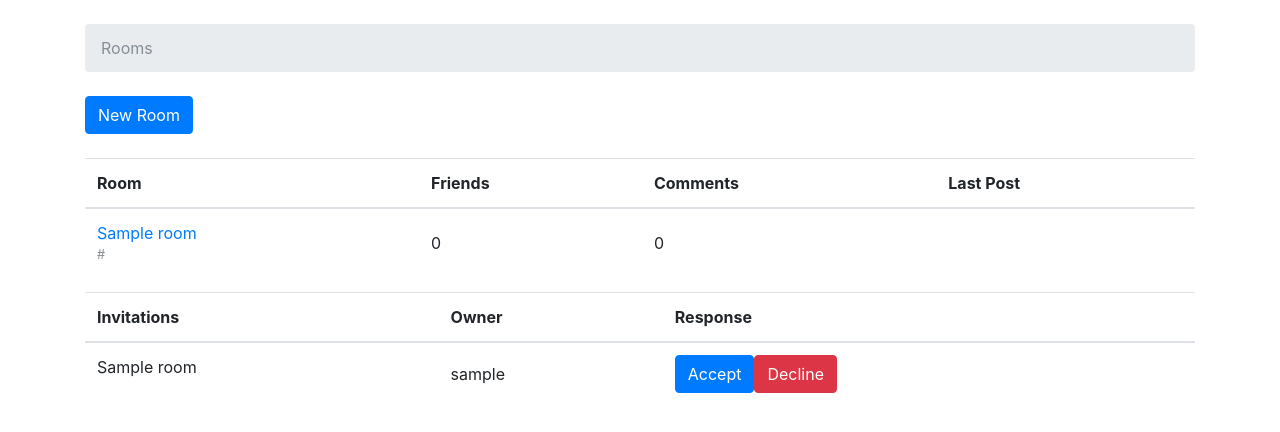
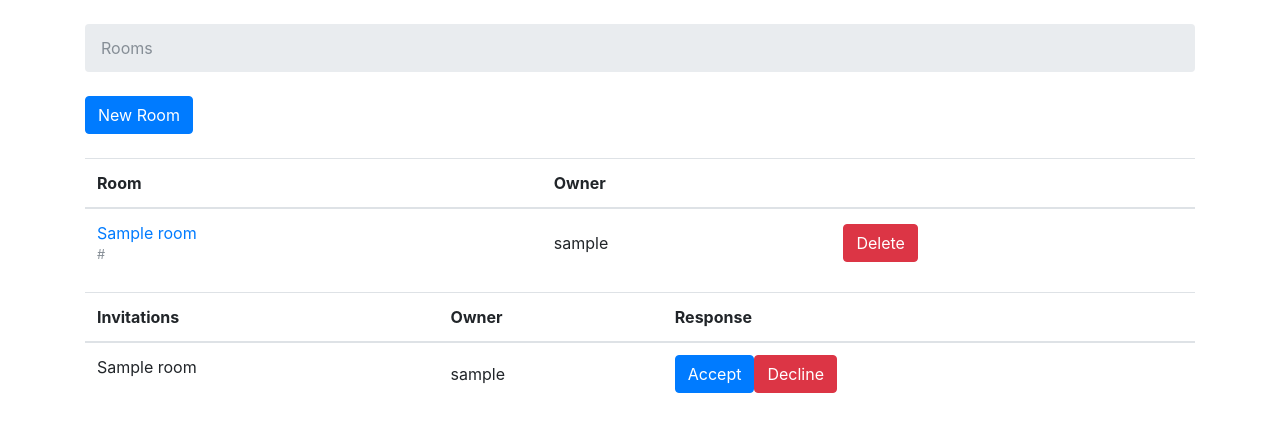
Before and after one commit to shunyaorad/video_comment_test, a Django app: page / in a window 1280 px wide. Shown: the part 56-488 px from the top of the page. Run offline with Django 3.2, Linux system fonts and the light colour scheme; a user stored in the database is signed in; tables that the repository leaves empty hold one stand-in row (values such as "Sample post"); data that the repository does not hold is empty; some libraries are stand-ins or nearby versions.

Commit message:
Ajax way to fetch visible rooms in home dashboard.

```diff
--- a/alpha/vidu/rooms/models.py
+++ b/alpha/vidu/rooms/models.py
@@ -37,7 +37,6 @@ class Profile(models.Model):
 	username = models.CharField(max_length=20)
 	email = models.CharField(blank=True, max_length=32)
 	visible_rooms = models.ManyToManyField(Room, related_name="visible_rooms", blank=True)
-	# invitations = models.ManyToManyField(Room, related_name="invitations", null=True, blank=True)
 
 	def __unicode__(self):
 		return 'Entry(id=' + str(self.id) + ')'
@@ -57,10 +56,3 @@ class Invitation(models.Model):
 
 	class Meta:
 		unique_together = ['room', 'invited_profile']
-
-	def as_dict(self):
-		return {
-			"room_pk": self.room.pk,
-			"room_name": self.room.name,
-			"room_owner": self.room.owner.username
-		}
--- a/alpha/vidu/rooms/views.py
+++ b/alpha/vidu/rooms/views.py
@@ -77,7 +77,8 @@ def convert_room_info_to_dict(room):
 		'video_url': room.video_url,
 		'owner': room.owner.username,
 		'owner_pk': room.owner.pk,
-		'room_pk': room.pk
+		'room_pk': room.pk,
+		'created_at': timezone.localtime(room.created_at).strftime("%m/%d/%Y %H:%M:%S"),
 	}
 	return response_text
 
@@ -125,19 +126,15 @@ def post_comment(request):
 	if request.method != 'POST':
 		raise Http404
 	# TODO: check if request contains valid fields
-	print(request.POST)
 	form = NewCommentForm(request.POST)
 	if form.is_valid():
-		print("form is valid")
 		comment = form.save(commit=False)
 		comment.created_by = request.user
-		print("Comment: " + comment.message)
 		comment.room = get_object_or_404(Room, pk=request.POST['room_pk'])
 		comment.time_stamp = request.POST['time_stamp']
 		comment.save()
 		response_text = convert_comment_to_dict(comment)
 	else:
-		print("Invalid form")
 		response_text = {'failed': 'Post is invalid'}
 	return HttpResponse(json.dumps(response_text), content_type='application/json')
 
@@ -184,6 +181,30 @@ def get_comment(request):
 
 
 @login_required
+def get_rooms(request):
+	"""
+	Ajax way to get new comments from database
+	:param request:
+	:return:
+	"""
+	# TODO: check valid request.POST
+	profile = request.user.profile
+	if 'last_room_update_time' in request.GET and not request.GET['last_room_update_time'] == '0':
+		last_update_time = parser.parse(request.GET['last_room_update_time'])
+		last_update_time = pytz.timezone('US/Eastern').localize(last_update_time)
+		# TODO: fix this time hack
+		last_update_time += timedelta(0, 1)
+		new_rooms = profile.visible_rooms.filter(created_at__gt=last_update_time).order_by('created_at')
+	else:
+		new_rooms = profile.visible_rooms.all()
+	response_text = []
+	for room in new_rooms:
+		parsed_room = convert_room_info_to_dict(room)
+		response_text.append(parsed_room)
+	return HttpResponse(json.dumps(response_text), content_type='application/json')
+
+
+@login_required
 def get_invitations(request):
 	"""
 	Ajax way to get new comments from database
--- a/alpha/vidu/static/js/home.js
+++ b/alpha/vidu/static/js/home.js
@@ -1,4 +1,5 @@
-var lastUpdateTime = '0';
+var lastInvitationUpdateTime = '0';
+var lastRoomUpdateTime = '0';
 
 window.onload = initialize();
 window.setInterval(fetchData, 500);
@@ -9,8 +10,57 @@ function initialize() {
 }
 
 function fetchData() {
-    console.log("lastUpdateTime: " + lastUpdateTime);
+    getNewRooms();
     getNewInvitation();
+}
+
+/**
+ * get new invitations from database
+ */
+function getNewRooms() {
+    $.ajax({
+        url: url_to_get_rooms,  // defined in room.html
+        type: 'GET',
+        datatype: 'json',
+        data: {
+            last_room_update_time: lastRoomUpdateTime
+        },
+        success: function (rooms) {
+            for (var i = 0; i < rooms.length; i++) {
+                lastRoomUpdateTime = getNewUpdateTime(lastRoomUpdateTime, rooms[i]);
+                showRoom(rooms[i]);
+            }
+            //TODO: insert form for delete the room
+            var visibleRoomTable = $("#visible-room-table");
+            var csrfTokenHTML = "<input type='hidden' name='csrfmiddlewaretoken' value='" + csrf_token + "'/>";
+            visibleRoomTable.append(csrfTokenHTML);
+
+        }
+    })
+}
+
+function showRoom(room) {
+    var roomURL = url_to_show_room.replace(/0/, room['room_pk']);
+    var visibleRoomTable = $("#visible-room-table");
+    var newInvitationHTML =
+        "<tr>" +
+            "<td class='align-middle'>" +
+                "<a href='" + roomURL + "'>" + room['name'] + "</a>" +
+                "<a href='" + room['video_url'] + "'>" +
+                    "<small class='text-muted d-block'>" +
+                        room['video_url'] +
+                    "</small>" +
+                "</a>" +
+            "</td>" +
+            "<td class='align-middle'>" +
+                room['owner'] +
+            "</td>" +
+            "<td class='align-middle'>" +
+                "<input onClick='respond_invitation(event)' type='submit' class='btn btn-danger invitation-response' " +
+                        "value='Delete' name=" + room['room_pk'] + ">" +
+            "</td>" +
+        "</tr>";
+    visibleRoomTable.append(newInvitationHTML);
 }
 
 /**
@@ -22,15 +72,15 @@ function getNewInvitation() {
         type: 'GET',
         datatype: 'json',
         data: {
-            last_update_time: lastUpdateTime
+            last_update_time: lastInvitationUpdateTime
         },
         success: function (invitations) {
             for (var i = 0; i < invitations.length; i++) {
-                lastUpdateTime = getNewUpdateTime(lastUpdateTime, invitations[i]);
+                lastInvitationUpdateTime = getNewUpdateTime(lastInvitationUpdateTime, invitations[i]);
                 showInvitation(invitations[i]);
             }
             var invitationTable = $("#invitation-table");
-            var csrfTokenHTML = "<input type='hidden' name='csrfmiddlewaretoken' value='" + csrf_token + "'/>"
+            var csrfTokenHTML = "<input type='hidden' name='csrfmiddlewaretoken' value='" + csrf_token + "'/>";
             invitationTable.append(csrfTokenHTML);
 
         }
--- a/alpha/vidu/templates/home.html
+++ b/alpha/vidu/templates/home.html
@@ -14,25 +14,11 @@
         <thead class="thead-inverse">
         <tr>
             <th>Room</th>
-            <th>Friends</th>
-            <th>Comments</th>
-            <th>Last Post</th>
+            <th>Owner</th>
+            <th></th>
         </tr>
         </thead>
-        <tbody>
-        {% for room in rooms %}
-            <tr>
-                <td>
-                    <a href="{% url 'show_room' room.pk %}">{{ room.name }}</a>
-                    <a href="{{ room.video_url }}">
-                        <small class="text-muted d-block">{{ room.video_url }}</small>
-                    </a>
-                </td>
-                <td class="align-middle">0</td>
-                <td class="align-middle">0</td>
-                <td></td>
-            </tr>
-        {% endfor %}
+        <tbody id="visible-room-table">
         </tbody>
     </table>
     <table class="table">
@@ -44,30 +30,16 @@
         </tr>
         </thead>
         <tbody id="invitation-table">
-{#        {% for room in invitations %}#}
-{#            <tr>#}
-{#                <td>#}
-{#                    <a href="{% url 'show_room' room.pk %}">{{ room.name }}</a>#}
-{#                    <a href="{{ room.video_url }}">#}
-{#                        <small class="text-muted d-block">{{ room.video_url }}</small>#}
-{#                    </a>#}
-{#                </td>#}
-{#                <td class="align-middle">{{ room.owner }}</td>#}
-{#                <td class="align-middle">#}
-{#                    <input type="submit" class="btn btn-primary invitation-response" value="Accept" name="{{ room.pk }}">#}
-{#                    <input type="submit" class="btn btn-danger invitation-response" value="Decline" name="{{ room.pk }}">#}
-{#                    {% csrf_token %}#}
-{#                </td>#}
-{#            </tr>#}
-{#        {% endfor %}#}
         </tbody>
     </table>
 {% endblock %}
 
 {% block javascript %}
     <script>
+        var url_to_show_room = "{% url 'show_room' 0%}";
         var url_to_respond = "{% url 'respond' %}";
         var url_to_get_invitations = "{% url 'get_invitations' %}";
+        var url_to_get_rooms = "{% url 'get_rooms' %}";
         var csrf_token = "{{ csrf_token }}"
     </script>
     <script src="{% static 'js/home.js' %}" type="text/javascript"></script>
--- a/alpha/vidu/vidu/urls.py
+++ b/alpha/vidu/vidu/urls.py
@@ -31,6 +31,7 @@ urlpatterns = [
 	url(r'^get_comment/$', views.get_comment, name='get_comment'),
 	url(r'^invite/$', views.invite, name='invite'),
 	url(r'^respond/$', views.respond, name='respond'),
+	url(r'^get_rooms/$', views.get_rooms, name='get_rooms'),
 	url(r'^get_invitations/$', views.get_invitations, name='get_invitations'),
 	url(r'^admin/', admin.site.urls),
 ]
```
